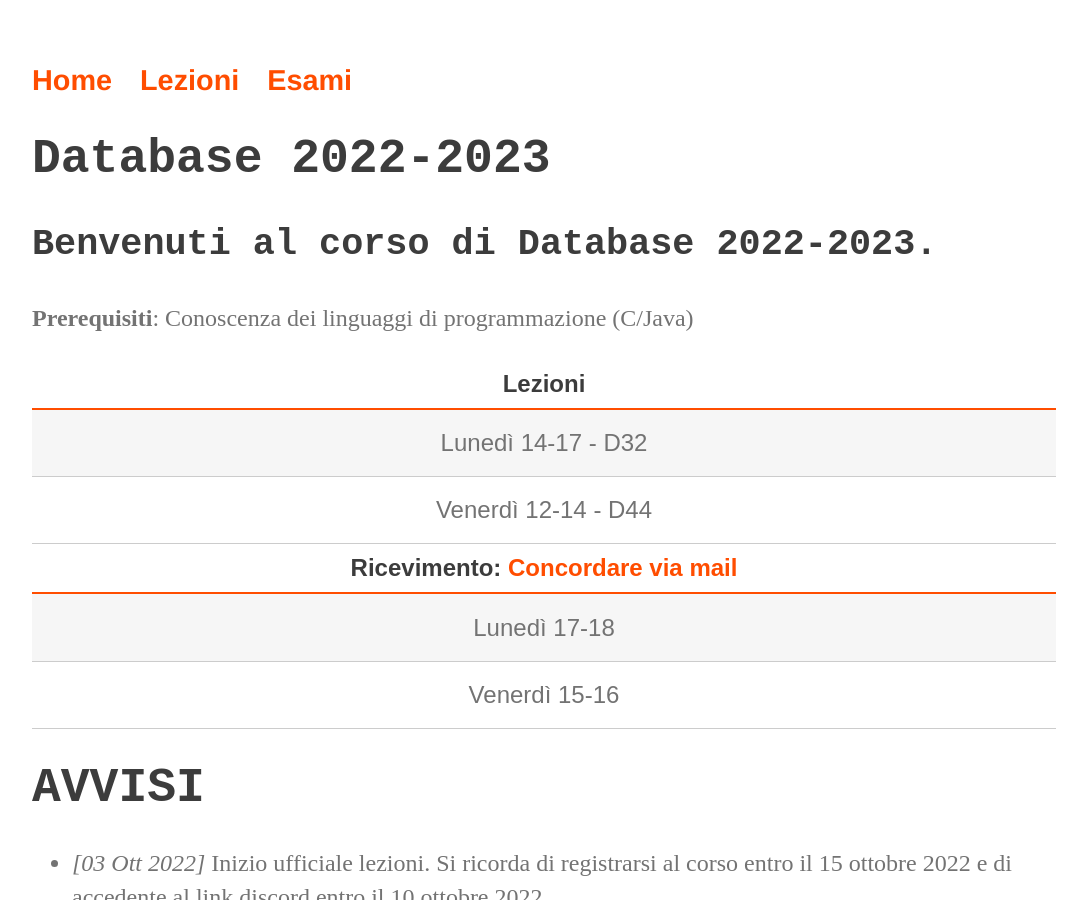
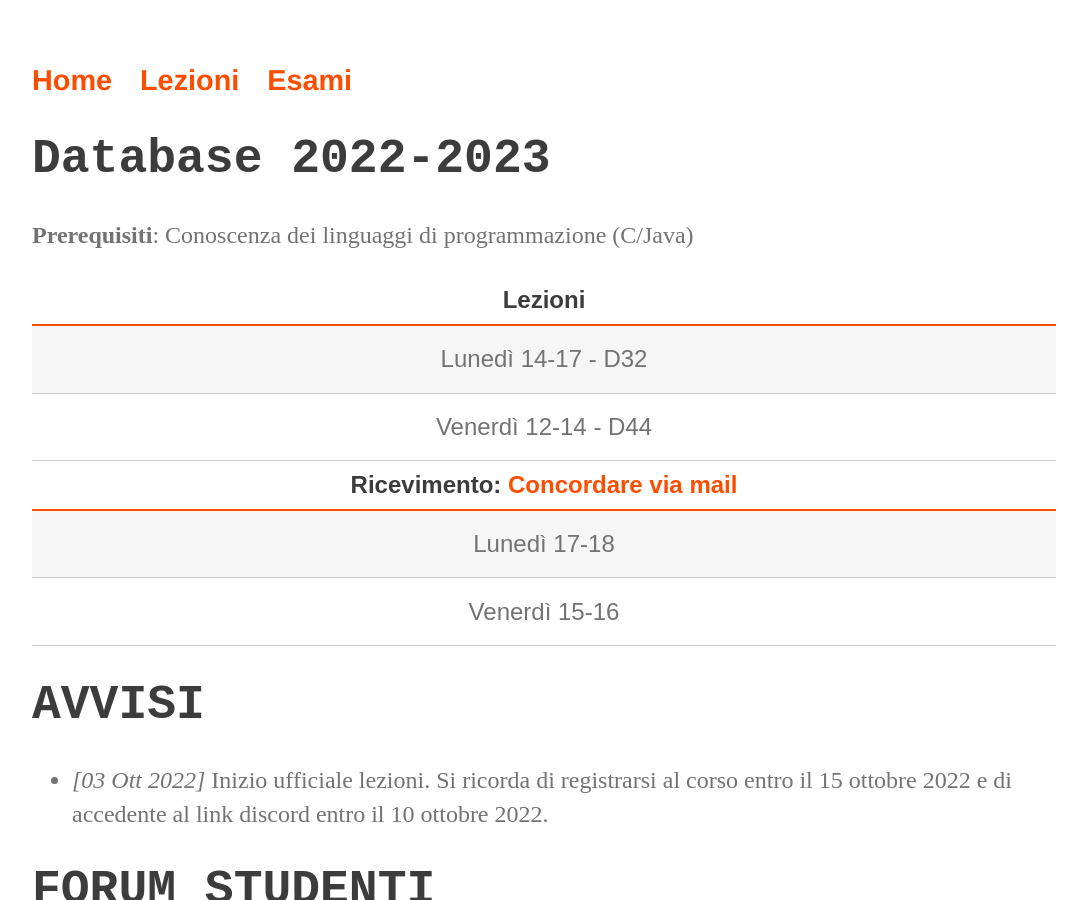
Before and after one commit to perceivelab/database-course, a Jekyll site: the page built from index.md, in a window 1280 px wide and 900 px high. Shown: the whole window, without its empty margins (96-1183 px from the left). Built offline with Jekyll 4.4.1, drawn with Linux system fonts in a browser that asks for light colours.

Commit message:
Update index.md

```diff
--- a/index.md
+++ b/index.md
@@ -3,7 +3,6 @@ layout: default
 ---
 {: .welcome}
 
-### Benvenuti al corso di Database 2022-2023.
 
 **Prerequisiti**: Conoscenza dei linguaggi di programmazione (C/Java)
 
```
